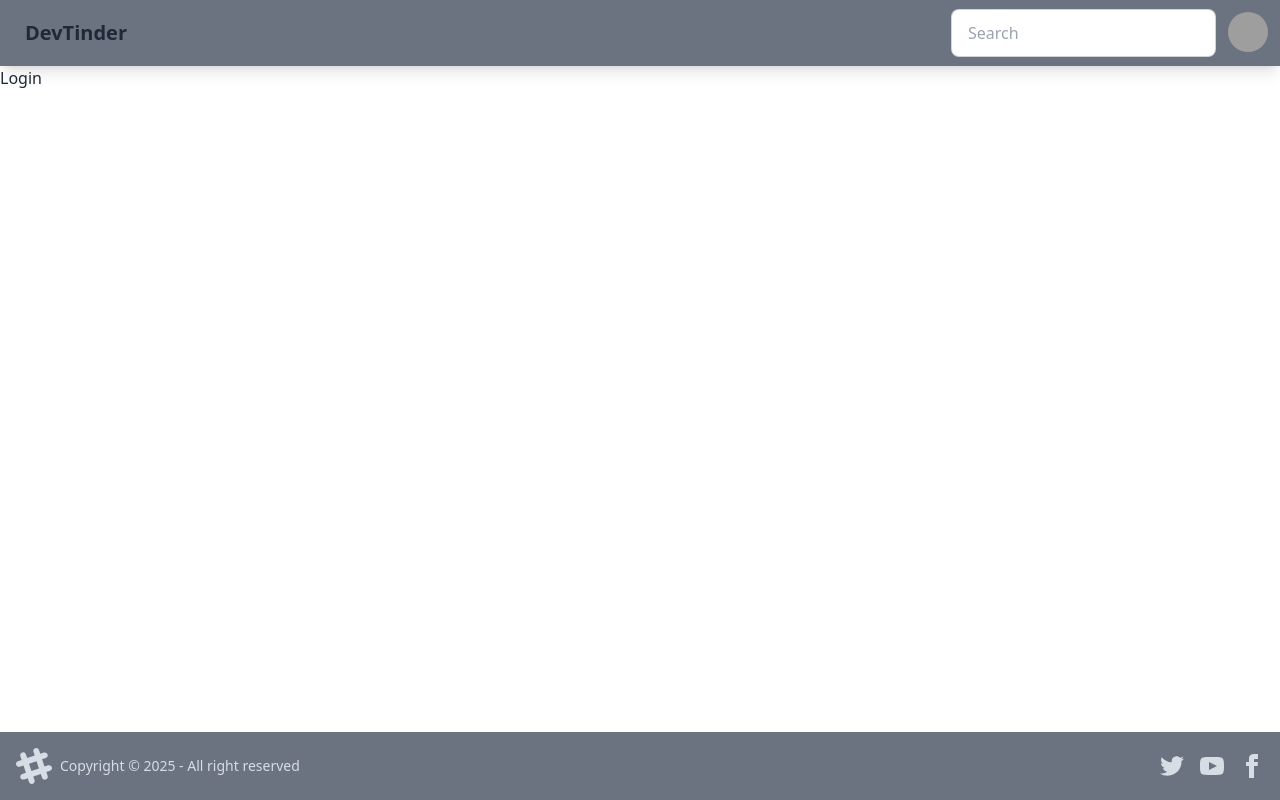
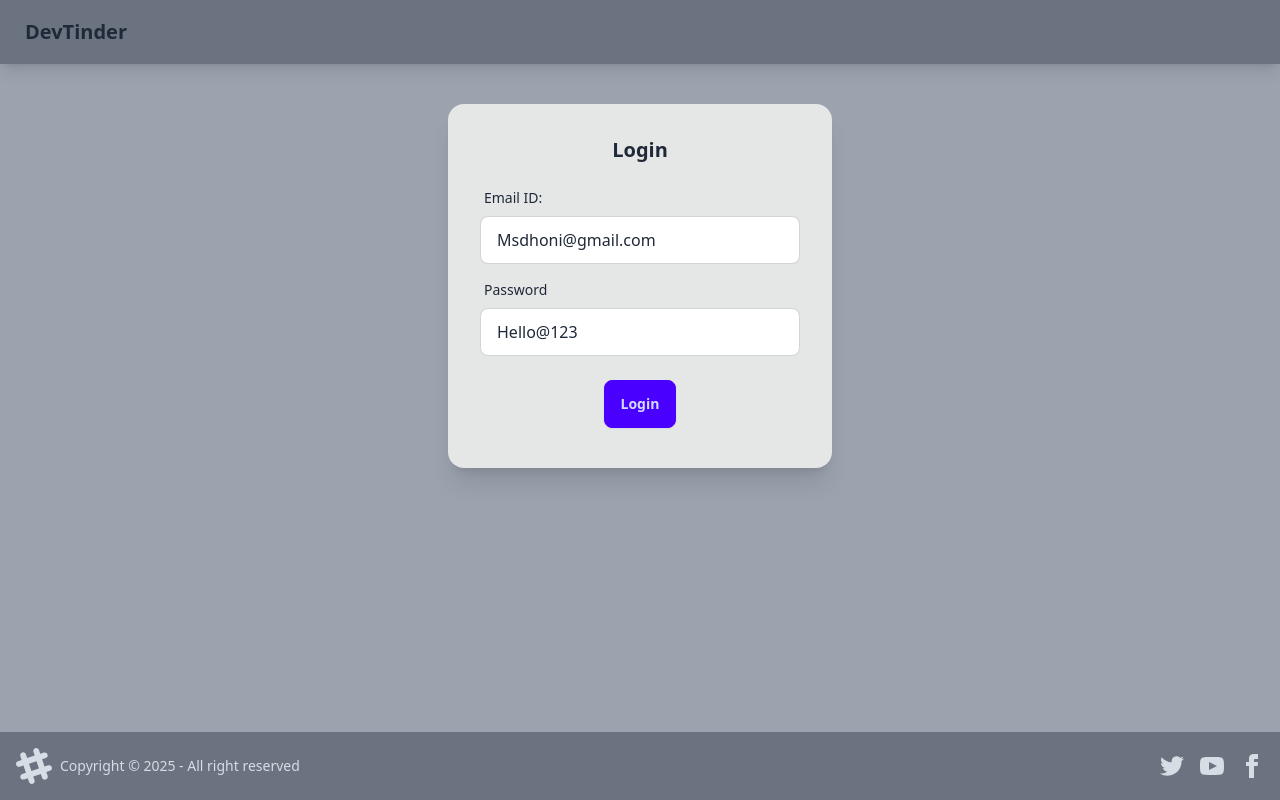
Before and after one commit to dkg1212/devtinder-UI, a React (Vite) app: page /login in a window 1280 px wide. Built offline with nearby package versions, Linux system fonts and the light colour scheme; grey boxes are pictures that could not be loaded.

Commit message:
set up redux,axios and connect with backend and also add login page

```diff
--- a/package.json
+++ b/package.json
@@ -10,8 +10,11 @@
     "preview": "vite preview"
   },
   "dependencies": {
+    "@reduxjs/toolkit": "^2.8.2",
+    "axios": "^1.10.0",
     "react": "^19.1.0",
     "react-dom": "^19.1.0",
+    "react-redux": "^9.2.0",
     "react-router-dom": "^7.6.3"
   },
   "devDependencies": {
--- a/src/App.jsx
+++ b/src/App.jsx
@@ -1,18 +1,26 @@
 import { BrowserRouter,Routes,Route } from 'react-router-dom';
-import Body from './Body.jsx';
-import Login from './Login.jsx';
-import Profile from './Profile.jsx';
+import Body from './components/Body.jsx';
+import Login from './components/Login.jsx';
+import Profile from './components/Profile.jsx';
+import { Provider } from 'react-redux';
+import appStore from './utils/appStore.js';
+import Feed from './components/Feed.jsx';
 
 function App() {
   return (
-    <BrowserRouter>
+    <>
+    <Provider store={appStore}>
+    <BrowserRouter basename='/'>
       <Routes>
         <Route path="/" element={<Body />}>
-          <Route path="login" element={<Login />} />
-          <Route path="Profile" element={<Profile />} />
+          <Route path="/" element={<Feed />} />
+          <Route path="/login" element={<Login />} />
+          <Route path="/profile" element={<Profile />} />
         </Route>
       </Routes>
     </BrowserRouter>
+    </Provider>
+    </>
   );
 }
 export default App
--- a/src/Login.jsx
+++ /dev/null
@@ -1,4 +0,0 @@
-const Login = () => {
-  return <div>Login</div>;
-};
-export default Login;
--- a/src/Body.jsx
+++ b/src/components/Body.jsx
@@ -4,7 +4,7 @@
 
 function Body() {
   return (
-    <div >
+    <div className="bg-gray-400 min-h-screen">
         <Navbar />
         <Outlet/>
         <Footer />
--- /dev/null
+++ b/src/components/Feed.jsx
@@ -0,0 +1,6 @@
+const Feed = () => {
+  return (
+  <div className="flex justify-center my-10">Feed</div>
+  )
+};
+export default Feed;
--- /dev/null
+++ b/src/components/Login.jsx
@@ -0,0 +1,70 @@
+import { useState } from "react";
+import axios from "axios";
+import { useDispatch } from "react-redux";
+import { addUser } from "../utils/userSlice";
+import { useNavigate } from "react-router-dom";
+import { BASE_URL } from "../utils/constants";
+
+const Login = () => {
+  const [emailId, setEmailId] = useState("Msdhoni@gmail.com");
+  const [password, setPassword] = useState("Hello@123");
+  const dispatch = useDispatch();
+  const navigate = useNavigate();
+
+  const handleLogin = async () => {
+    try {
+      const res = await axios.post(
+        BASE_URL + "/login",
+        {
+          emailId,
+          password,
+        },
+        { withCredentials: true }
+      );
+      dispatch(addUser(res.data));
+      return navigate("/");
+    } catch (err) {
+      console.error(err);
+    }
+  };
+
+  return (
+    <div className="flex justify-center my-10">
+      <div className="card bg-base-300 w-96 shadow-xl">
+        <div className="card-body">
+          <h2 className="card-title justify-center">Login</h2>
+          <div>
+            <label className="form-control w-full max-w-xs my-2">
+              <div className="label">
+                <span className="label-text">Email ID:</span>
+              </div>
+              <input
+                type="text"
+                value={emailId}
+                className="input input-bordered w-full max-w-xs"
+                onChange={(e) => setEmailId(e.target.value)}
+              />
+            </label>
+            <label className="form-control w-full max-w-xs my-2">
+              <div className="label">
+                <span className="label-text">Password</span>
+              </div>
+              <input
+                type="text"
+                value={password}
+                className="input input-bordered w-full max-w-xs"
+                onChange={(e) => setPassword(e.target.value)}
+              />
+            </label>
+          </div>
+          <div className="card-actions justify-center m-2">
+            <button className="btn btn-primary" onClick={handleLogin}>
+              Login
+            </button>
+          </div>
+        </div>
+      </div>
+    </div>
+  );
+};
+export default Login;
--- a/src/Navbar.jsx
+++ b/src/components/Navbar.jsx
@@ -1,22 +1,24 @@
-import React from 'react';
+import { useSelector } from "react-redux";
 
-function Navbar() {
+const Navbar = () => {
+  const user = useSelector((state) => state.user);
+
   return (
     <div className="navbar bg-gray-500 shadow-lg"> {/* Changed to bg-base-300 for better theme compatibility */}
       <div className="flex-1">
         <a href="/" className="btn btn-ghost text-xl">DevTinder</a>
       </div>
-
+    {user &&(
       <div className="flex-none gap-2"> {/* Changed to flex-none for better alignment */}
         <div className="form-control">
-          <input type="text" placeholder="Search" className="input input-bordered w-24 md:w-auto" />
+          Welcome,{ " "+user.firstName + " " + user.lastName} {/* Displaying user's first and last name */}
         </div>
         <div className="dropdown dropdown-end">
           <div tabIndex={0} role="button" className="btn btn-ghost btn-circle avatar">
             <div className="w-10 rounded-full">
               <img
                 alt="User profile picture"
-                src="https://img.daisyui.com/images/stock/photo-1534528741775-53994a69daeb.webp"
+                src={user.photoUrl}
               />
             </div>
           </div>
@@ -36,6 +38,7 @@
           </ul>
         </div>
       </div>
+    )}
     </div>
   );
 }
--- /dev/null
+++ b/src/utils/appStore.js
@@ -0,0 +1,10 @@
+import { configureStore } from "@reduxjs/toolkit";
+import userReducer from "./userSlice";
+
+const appStore = configureStore({
+    reducer: {
+        user: userReducer
+    }
+});
+
+export default appStore;
--- /dev/null
+++ b/src/utils/constants.js
@@ -0,0 +1 @@
+export const BASE_URL = "http://localhost:7777";
--- /dev/null
+++ b/src/utils/userSlice.js
@@ -0,0 +1,18 @@
+import {createSlice} from '@reduxjs/toolkit';
+
+const userSlice = createSlice({
+    name: 'user',
+    initialState: null,
+    reducers: {
+        addUser: (state, action) => {
+            return action.payload;
+        },
+        // eslint-disable-next-line no-unused-vars
+        removedUser: (state, action) => {
+            return null;
+        },
+    },
+});
+
+export const { addUser, removedUser } = userSlice.actions;
+export default userSlice.reducer;
```
Also changed, not shown: src/components/Footer.jsx (renamed from src/Footer.jsx), src/components/Profile.jsx (renamed from src/Profile.jsx), 1 other file (tests, documents, lock files or other folders).
